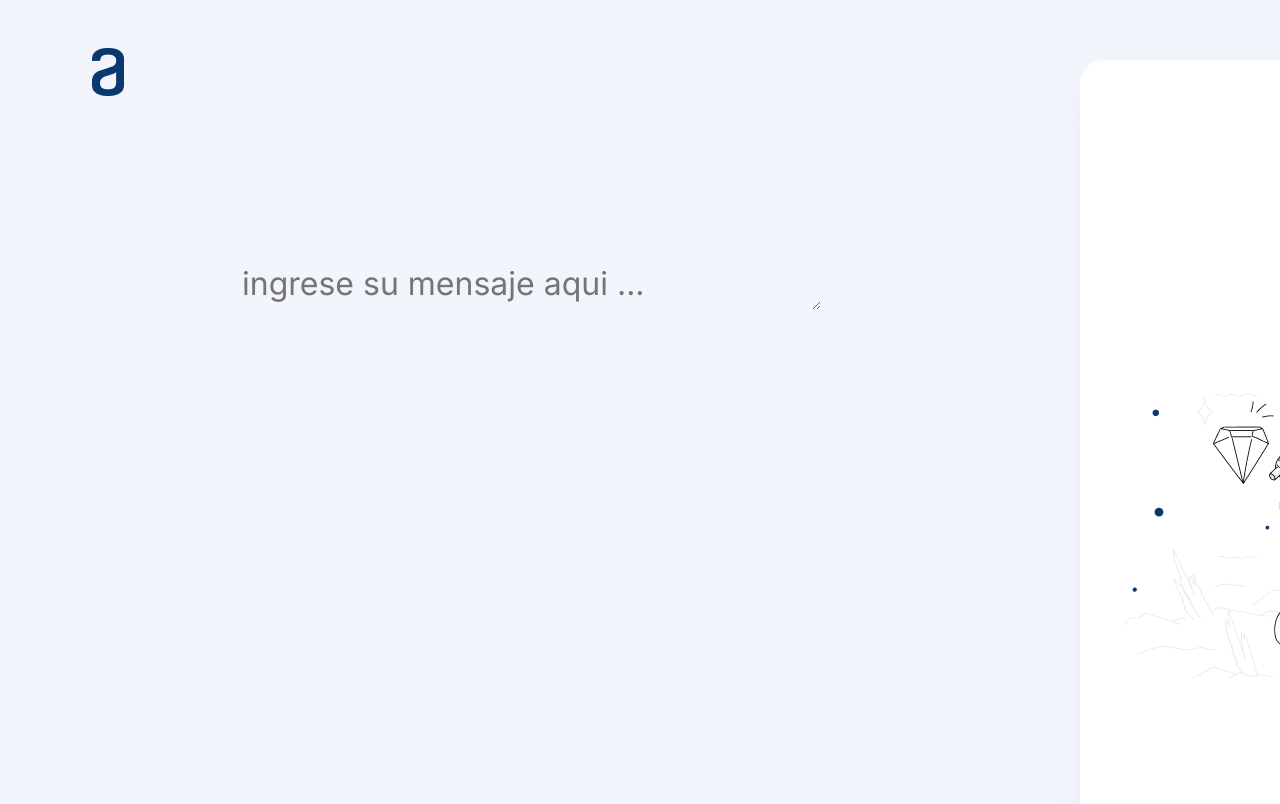
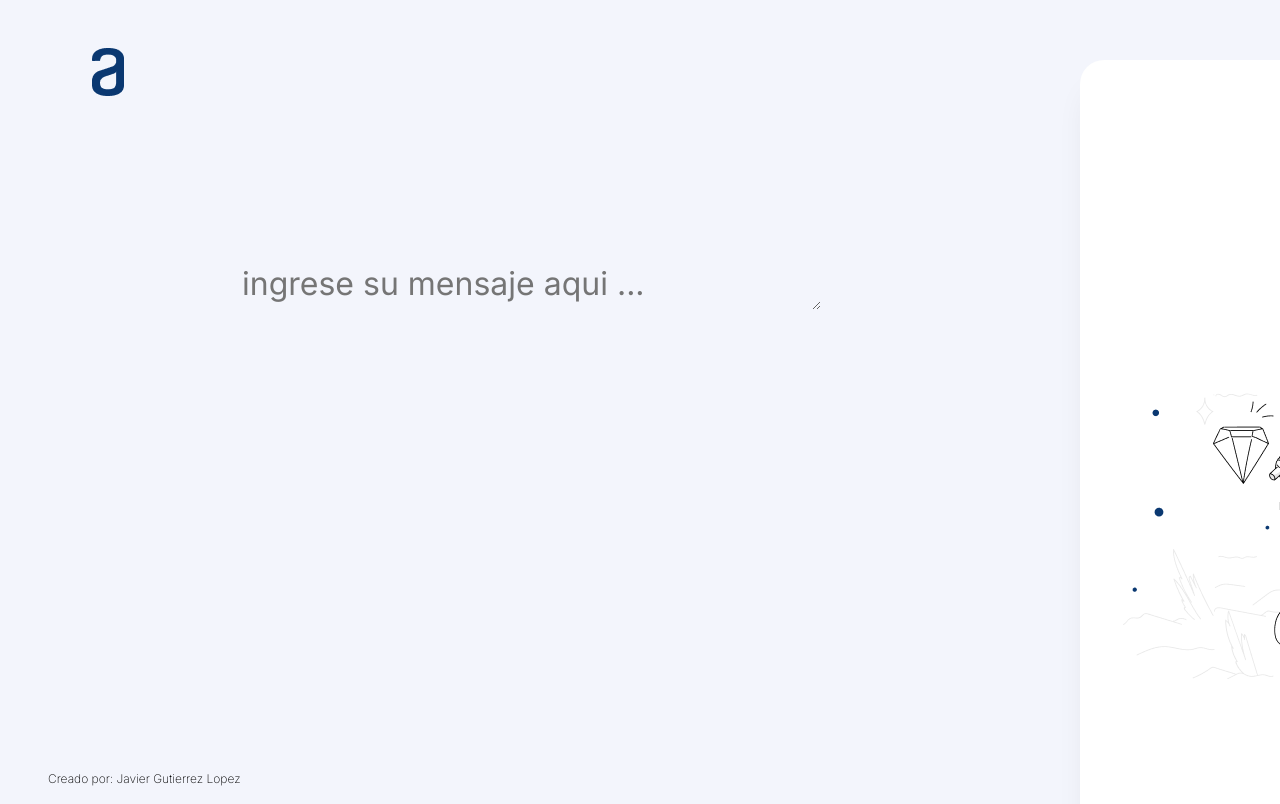
Before and after one commit to JavierHG1977/Encriptador---Challenge-N-1--Alura, a plain HTML site: page index.html in a window 1280 px wide. Shown: the top 804 px of the page. Drawn offline with Linux system fonts and the light colour scheme.

Commit message:
Se agrego pie de pagina y formato

```diff
--- a/index.html
+++ b/index.html
@@ -38,6 +38,9 @@
             </section>
         </main>
 
+        <footer>
+            <p style="font-family: 'Inter', sans-serif; font-weight: 200; font-size: 12px;">Creado por: Javier Gutierrez Lopez</p>
+        </footer>
     </body>
 
 </html>
--- a/style.css
+++ b/style.css
@@ -150,8 +150,10 @@ main{
     padding-left: 20px;
 }
 
-.mensajeFinal:focus {
-    outline: none;
+footer {
+    position: absolute;
+    bottom: 0;
+    margin-left: 40px;
 }
 
 @media screen and (max-width: 800px) {
```
